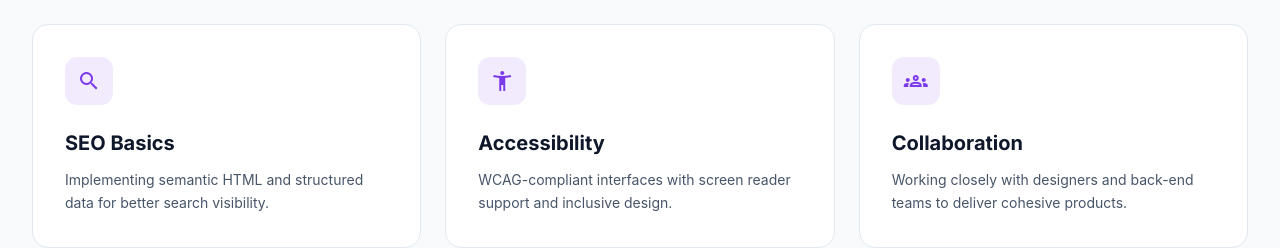
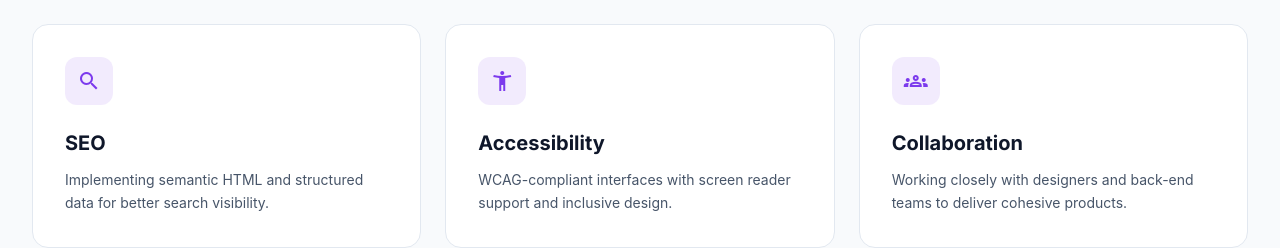
Before and after one commit to JotaJotaM1/Portafolio_James_Mosquera, a React (Vite) app: page / in a window 1280 px wide. Shown: the part 5003-5251 px from the top of the page. Built offline with nearby package versions, Linux system fonts and the light colour scheme; a web font is replaced by a local one.

Commit message:
se quita la palabra basico en el card de SEO

```diff
--- a/src/i18n.ts
+++ b/src/i18n.ts
@@ -82,7 +82,7 @@ const resources = {
                     dsDesc: "Building scalable component libraries and design tokens that ensure consistency.",
                     perfTitle: "Performance",
                     perfDesc: "Optimizing load times, rendering performance, and Core Web Vitals using real user metrics in production.",
-                    seoTitle: "SEO Basics",
+                    seoTitle: "SEO",
                     seoDesc: "Implementing semantic HTML and structured data for better search visibility.",
                     a11yTitle: "Accessibility",
                     a11yDesc: "WCAG-compliant interfaces with screen reader support and inclusive design.",
@@ -209,7 +209,7 @@ const resources = {
                     dsDesc: "Componentes escalables y design tokens para mantener consistencia.",
                     perfTitle: "Rendimiento",
                     perfDesc: "Optimizando tiempos de carga, rendimiento de renderizado y Core Web Vitals mediante métricas reales de usuarios en entorno de producción.",
-                    seoTitle: "SEO básico",
+                    seoTitle: "SEO",
                     seoDesc: "HTML semántico y datos estructurados para mejor visibilidad.",
                     a11yTitle: "Accesibilidad",
                     a11yDesc: "Interfaces con WCAG, soporte a lectores de pantalla e inclusión.",
```
